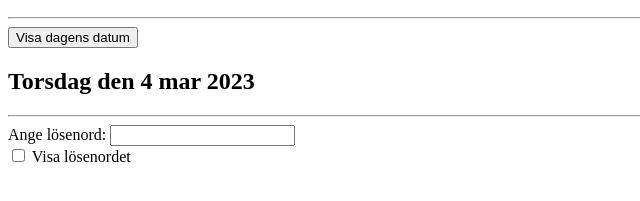
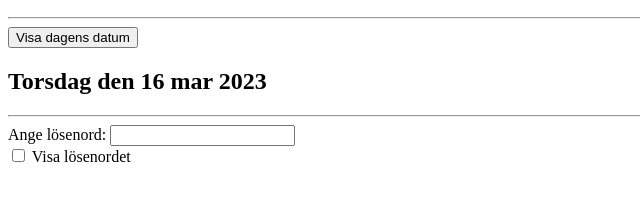
Before and after one commit to mahmudalhakim/JAVA22-Frontend, a plain HTML site: page Lektion04/events.html in a window 1280 px wide. Both pictures are taken after a click on the button "Visa dagens datum". Shown: the part 299-500 px from the top of the page, 0-640 px from the left. Drawn offline with Linux system fonts and the light colour scheme.

Commit message:
Fix: show date

```diff
--- a/Lektion04/events.html
+++ b/Lektion04/events.html
@@ -91,7 +91,7 @@
             let today = new Date();
             date = days[today.getDay()] +
                 " den " +
-                today.getDay() +
+                today.getDate() +
                 " " +
                 months[today.getMonth()] +
                 " " +
```
